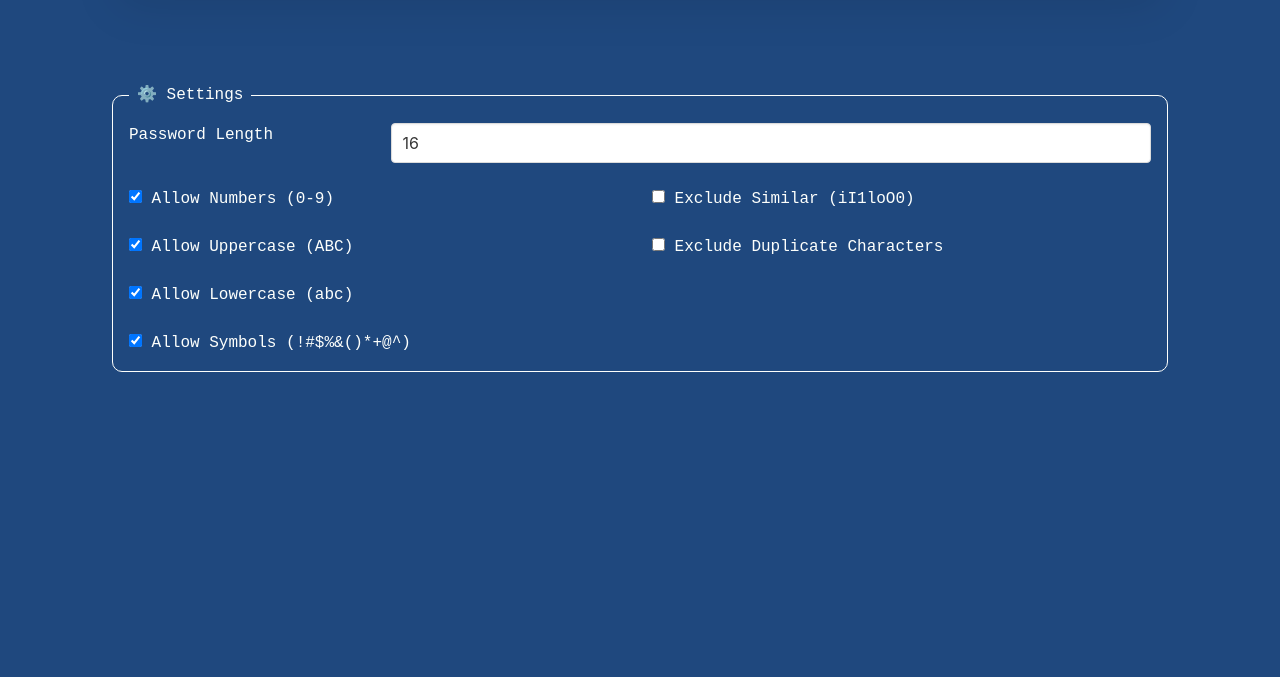
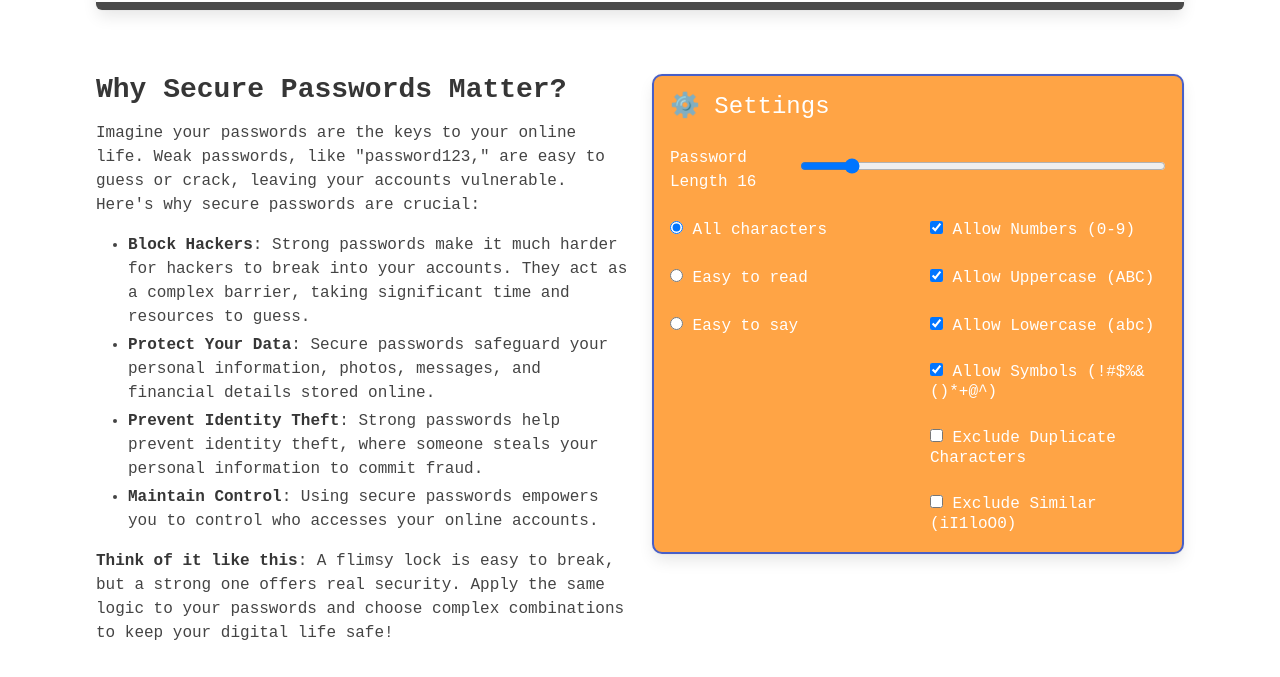
Before and after one commit to dr-wahrheit/another-password-generator, a website built with webpack: page src/templates/index.html in a window 1280 px wide. Shown: the part 364-1041 px from the top of the page. Before the commit the page ends 800 px from the top, so only its background shows below. Built offline with nearby package versions, Linux system fonts and the light colour scheme.

Commit message:
chore: UI improvement. Initial layout.

```diff
--- a/src/styles/style.scss
+++ b/src/styles/style.scss
@@ -1,15 +1,19 @@
-$colorLight: #fdfffc;
-$colorDark: #1f487e;
+$secondaryColor: #ffa445;
+$primaryColor: #485fc7;
+$backgroundColor: #ffffff;
+
+$textColor: #444;
+$linkColor: $primaryColor;
 
 ::selection {
-	color: $colorLight;
-	background: $colorDark;
+	color: $backgroundColor;
+	background: $secondaryColor;
 	border-radius: 4px;
 }
 
 html,
 body {
-	color: $colorLight;
+	color: $textColor;
 	margin: 0;
 	padding: 0;
 	width: 100%;
@@ -19,21 +23,87 @@ body {
 	font-weight: 400;
 	font-style: normal;
 	font-size: 16px;
-	background-color: $colorDark;
+	background-color: $backgroundColor;
 	scroll-behavior: smooth;
 	scroll-snap-type: y mandatory;
 }
 
 .title,
 .subtitle {
-	color: $colorLight;
+	color: inherit;
+}
+
+.section {
+	padding: 2rem 2rem;
+}
+
+.notification {
+	position: fixed;
+	top: 0;
+	background-color: #ffe645;
+	opacity: 1;
+	z-index: 100;
+	box-shadow: 0 0 10px $textColor;
+
+	transition:
+		visibility 0s,
+		opacity 0.3s linear;
+
+	&.is-invisible {
+		opacity: 0;
+	}
+}
+
+#pwd-strength {
+	position: absolute;
+	bottom: 0px;
+	left: 0px;
+	border-top-left-radius: 0px;
+	border-top-right-radius: 0px;
+	border-bottom-left-radius: 6px;
+	border-bottom-right-radius: 6px;
+	height: 0.5rem;
+
+	// &.is-danger {
+	// 	&::-webkit-progress-value {
+	// 		background-color: greenyellow;
+	// 	}
+	// 	&::-moz-progress-bar {
+	// 		background-color: greenyellow;
+	// 	}
+	// 	&::-ms-fill {
+	// 		background-color: greenyellow;
+	// 	}
+	// }
+
+	// &.is-warning {
+	// 	&::-webkit-progress-value {
+	// 		background-color: greenyellow;
+	// 	}
+	// 	&::-moz-progress-bar {
+	// 		background-color: greenyellow;
+	// 	}
+	// 	&::-ms-fill {
+	// 		background-color: greenyellow;
+	// 	}
+	// }
+
+	// &.is-success {
+	// 	&::-webkit-progress-value {
+	// 		background-color: greenyellow;
+	// 	}
+	// 	&::-moz-progress-bar {
+	// 		background-color: greenyellow;
+	// 	}
+	// 	&::-ms-fill {
+	// 		background-color: greenyellow;
+	// 	}
+	// }
 }
 
 .pwd-container {
-	font-size: 3rem;
-	background-color: $colorLight;
-	color: $colorDark;
-	border-bottom: 5px solid green;
+	font-size: 2rem;
+	// border-bottom: 5px solid green;
 	display: flex;
 	flex-direction: row;
 	align-items: baseline;
@@ -43,20 +113,53 @@ body {
 		display: flex;
 		.action {
 			padding: 0 1rem;
+			color: $linkColor;
 
 			&:hover {
-				color: lighten($color: $colorDark, $amount: 20);
+				// color: lighten($color: $secondaryColor, $amount: 20);
+				color: $textColor;
+				text-shadow: 0 0 5px $secondaryColor;
 			}
 		}
 	}
+
+	::selection {
+		color: $backgroundColor;
+		background: $secondaryColor;
+		border-radius: 4px;
+	}
+}
+
+#settings-password-length {
+	width: 100%;
 }
 
 .settings-container {
+	background-color: $secondaryColor;
+	color: $backgroundColor;
 	border-radius: 10px;
-	border: 1px solid $colorLight;
+	border: 2px solid $primaryColor;
 	padding: 1rem;
+	// box-shadow: 0 2px 10px $primaryColor;
 
-	legend {
-		padding: 0 0.5rem;
+	::selection {
+		color: $backgroundColor;
+		background: $primaryColor;
+		border-radius: 4px;
+	}
+
+	.checkbox:hover,
+	.radio:hover {
+		color: $textColor;
+		// text-shadow: 0 0 5px $backgroundColor;
 	}
 }
+
+.footer {
+	border-top: 2px solid #245494;
+	background-color: #7ca7df;
+}
+
+.is-owerflow-auto {
+	overflow: auto;
+}
--- a/src/templates/index.html
+++ b/src/templates/index.html
@@ -34,27 +34,32 @@
 
 <body style="display: none;">
 
+  <div id="notification" class="notification is-invisible">
+    <button class="delete"></button>
+    <p><strong>Password copied to clipboard!</strong></p>
+    <p><strong>Remember</strong>: Don't paste your password anywhere suspicious. For maximum security, consider using a
+      password manager
+      to securely store your passwords.</p>
+  </div>
+
   <div class="container">
     <section class="hero">
       <div class="hero-body">
-        <p class="title">
-          Secure Password Generator
-        </p>
-        <p class="subtitle">
-          Tired of weak passwords? Another Password Generator is here to save the day (and your data)!
-          <!-- Forget weak passwords. Generate strong, unique ones with a single click. -->
-          <!-- Our secure password generator creates random, unguessable passwords for all your online accounts, keeping your
-          data safe and protected.
-
-          No more struggling to remember complex combinations or reusing the same password everywhere. Get started with
-          our free tool today! -->
-        </p>
+        <h1 class="title is-1">
+          Stronger Passwords, One Click Away!
+        </h1>
+        <h2 class="subtitle is-2">
+          Generate secure, unique passwords for all your accounts.
+        </h2>
       </div>
     </section>
 
     <section class="section pwd">
-      <div class="pwd-container box">
+      <div class="box is-relative">
+        <div class="pwd-container">
+          <div class="is-owerflow-auto">
             <div id="pwd-generated" class="pwd-generated"></div>
+          </div>
           <div class="actions">
             <div id="action-redo" class="action redo is-clickable">
               <i class="fas fa-redo-alt"></i>
@@ -64,46 +69,114 @@
             </div>
           </div>
         </div>
+        <progress id="pwd-strength" class="progress" value="100" max="100"></progress>
+      </div>
     </section>
+    <section class="section">
 
-    <!-- <section class="section">
-      <button class="button is-large is-responsive">Primary</button>
-    </section> -->
+      <div class="columns">
 
-    <section class="section settings">
+        <div class="column">
+          <div class="content">
+            <h2>Why Secure Passwords Matter?</h2>
+            <p>
+              Imagine your passwords are the keys to your online life. Weak passwords, like "password123," are easy to
+              guess or crack, leaving your accounts vulnerable. Here's why secure passwords are crucial:
+            </p>
 
-      <fieldset class="settings-container">
-        <legend>⚙️ Settings</legend>
+            <ul>
+              <li><strong>Block Hackers</strong>: Strong passwords make it much harder for hackers to break into your
+                accounts. They act as a complex barrier, taking significant time and resources to guess.</li>
+              <li><strong>Protect Your Data</strong>: Secure passwords safeguard your personal information, photos,
+                messages, and financial details stored online.</li>
+              <li><strong>Prevent Identity Theft</strong>: Strong passwords help prevent identity theft, where someone
+                steals your personal information to commit fraud.</li>
+              <li><strong>Maintain Control</strong>: Using secure passwords empowers you to control who accesses your
+                online accounts.</li>
+            </ul>
+
+            <strong>Think of it like this</strong>: A flimsy lock is easy to break, but a strong one offers real
+            security. Apply the same logic to your passwords and choose complex combinations to keep your digital life
+            safe!
+
+          </div>
+        </div>
+
+        <!-- SETTINGS -->
+        <div class="column">
+          <div class="settings-container box">
+            <h4 class="subtitle is-4">⚙️ Settings</h4>
+
+
+            <div class="columns  is-vcentered">
+              <div class="column">
+                Password Length
+                <span id="settings-password-length-display">16</span>
+              </div>
+              <div class="column is-three-quarters">
+                <input id="settings-password-length" type="range" name="settings-password-length" min="0" max="128"
+                  value="16" step="1" class="setting-element" />
+              </div>
+            </div>
+
             <div class="columns">
               <div class="column">
-            Password Length
+                <label class="radio">
+                  <input type="radio" class="setting-pwd-mode" name="pwd-mode" value="all-characters" checked>
+                  All characters
+                </label>
               </div>
-          <div class="column is-three-quarters">
-            <input id="settings-password-length" class="input setting-element" type="number" placeholder="16"
-              value="16">
-          </div>
-        </div>
-        <div class="columns">
               <div class="column">
                 <label class="checkbox">
                   <input id="settings-allow-numbers" type="checkbox" class="setting-element" checked>
                   Allow Numbers (0-9)
                 </label>
               </div>
+
+            </div>
+            <div class="columns">
               <div class="column">
-            <label class="checkbox">
-              <input id="settings-exclude-similar" type="checkbox" class="setting-element">
-              Exclude Similar (iI1loO0)
+                <label class="radio">
+                  <input type="radio" class="setting-pwd-mode" name="pwd-mode" value="easy-to-read">
+                  Easy to read
                 </label>
               </div>
-        </div>
-        <div class="columns">
               <div class="column">
                 <label class="checkbox">
                   <input id="settings-allow-uppercase" type="checkbox" class="setting-element" checked>
                   Allow Uppercase (ABC)
                 </label>
               </div>
+
+
+            </div>
+            <div class="columns">
+              <div class="column">
+                <label class="radio">
+                  <input type="radio" class="setting-pwd-mode" name="pwd-mode" value="easy-to-say">
+                  Easy to say
+                </label>
+              </div>
+              <div class="column">
+                <label class="checkbox">
+                  <input id="settings-allow-lowercase" type="checkbox" class="setting-element" checked>
+                  Allow Lowercase (abc)
+                </label>
+              </div>
+
+
+            </div>
+            <div class="columns">
+              <div class="column"></div>
+              <div class="column">
+                <label class="checkbox">
+                  <input id="settings-allow-symbols" type="checkbox" class="setting-element" checked>
+                  Allow Symbols (<span id="settings-allow-symbols-list"></span>)
+                </label>
+              </div>
+            </div>
+            <div class="columns">
+              <div class="column"></div>
               <div class="column">
                 <label class="checkbox">
                   <input id="settings-exclude-duplicate-characters" type="checkbox" class="setting-element">
@@ -112,27 +185,33 @@
               </div>
             </div>
             <div class="columns">
+              <div class="column"></div>
               <div class="column">
                 <label class="checkbox">
-              <input id="settings-allow-lowercase" type="checkbox" class="setting-element" checked>
-              Allow Lowercase (abc)
+                  <input id="settings-exclude-similar-characters" type="checkbox" class="setting-element">
+                  Exclude Similar (iI1loO0)
                 </label>
+              </div>
             </div>
 
           </div>
-        <div class="columns">
-          <div class="column">
-            <label class="checkbox">
-              <input id="settings-allow-symbols" type="checkbox" class="setting-element" checked>
-              Allow Symbols (<span id="settings-allow-symbols-list"></span>)
-            </label>
         </div>
       </div>
-      </fieldset>
 
     </section>
 
+
+
   </div>
+  <!-- <footer class="footer">
+    <div class="content has-text-centered">
+      <p>
+        <strong>Bulma</strong> by <a href="https://jgthms.com">Jeremy Thomas</a>. The source code is licensed
+        <a href="http://opensource.org/licenses/mit-license.php">MIT</a>. The website content
+        is licensed <a href="http://creativecommons.org/licenses/by-nc-sa/4.0/">CC BY NC SA 4.0</a>.
+      </p>
+    </div>
+  </footer> -->
 
   <noscript>
     <p><img alt="Clicky" width="1" height="1" src="//in.getclicky.com/101445408ns.gif" /></p>
```
Lines whose indentation alone changed are shown as unchanged.
